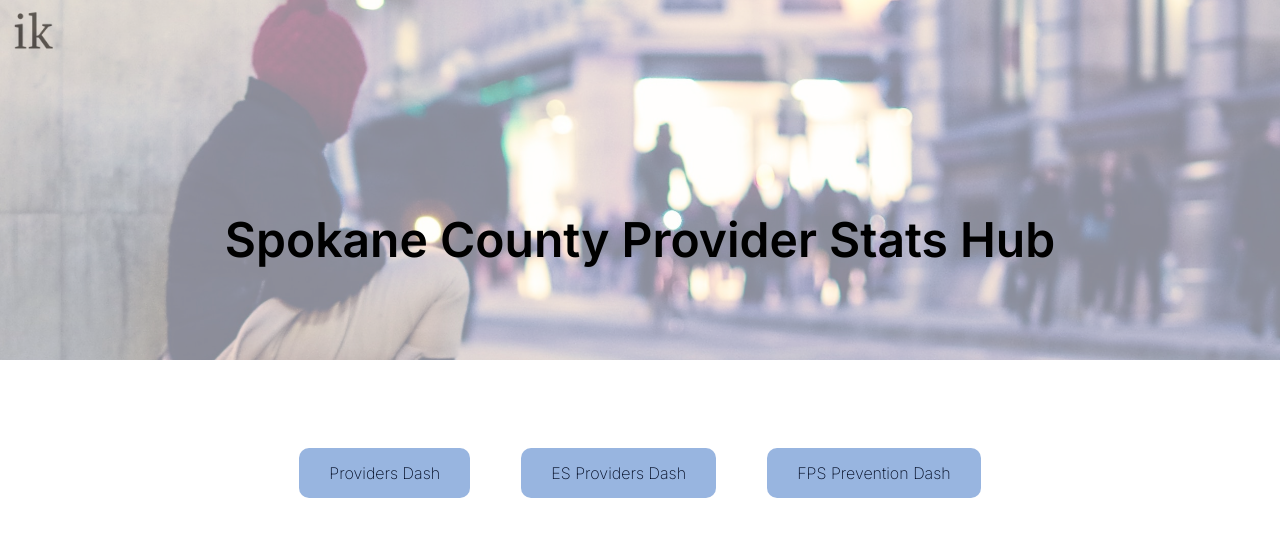
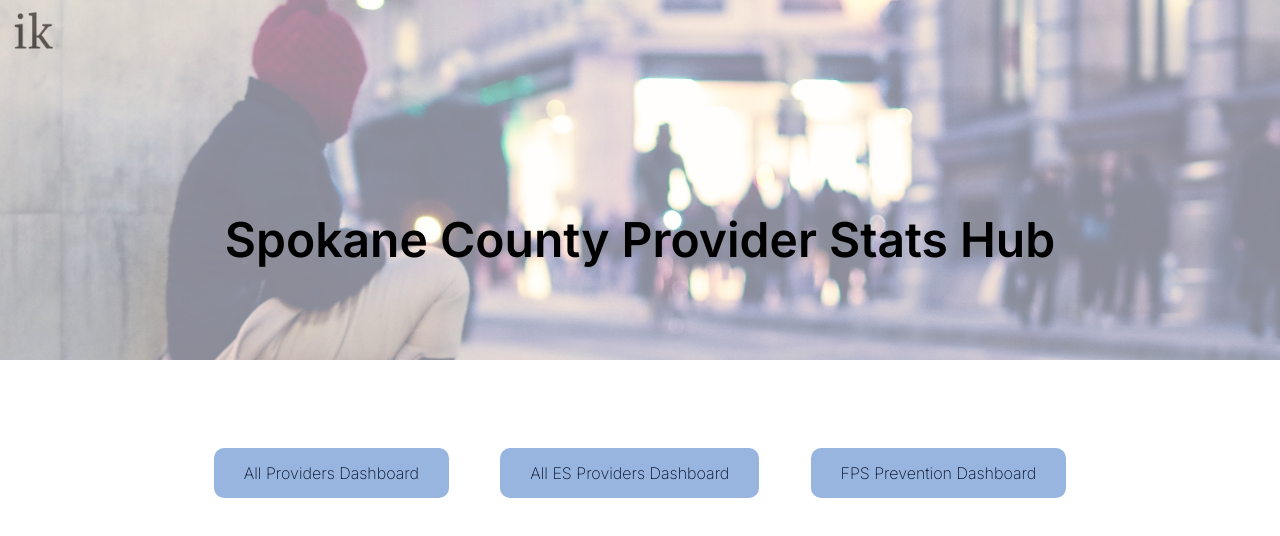
Before and after one commit to fpspokane/reports, an Angular app: page / in a window 1280 px wide. Shown: the top 536 px of the page. Built offline with nearby package versions, Linux system fonts and the light colour scheme; what ng2-charts would draw is missing.

Commit message:
update splash page

```diff
--- a/src/app/components/splash-page/splash-page.component.html
+++ b/src/app/components/splash-page/splash-page.component.html
@@ -6,7 +6,7 @@
   <div class="sp-button" (click)="openFamPromPreventionStats()">
     FPS Prevention Dash
   </div> -->
-  <a class="sp-button" routerLink="/providers">Providers Dash</a>
-  <a class="sp-button" routerLink="/es-providers"> ES Providers Dash</a>
-  <a class="sp-button" routerLink="/fps-prevention">FPS Prevention Dash</a>
+  <a class="sp-button" routerLink="/providers">All Providers Dashboard</a>
+  <a class="sp-button" routerLink="/es-providers">All ES Providers Dashboard</a>
+  <a class="sp-button" routerLink="/fps-prevention">FPS Prevention Dashboard</a>
 </div>
```
